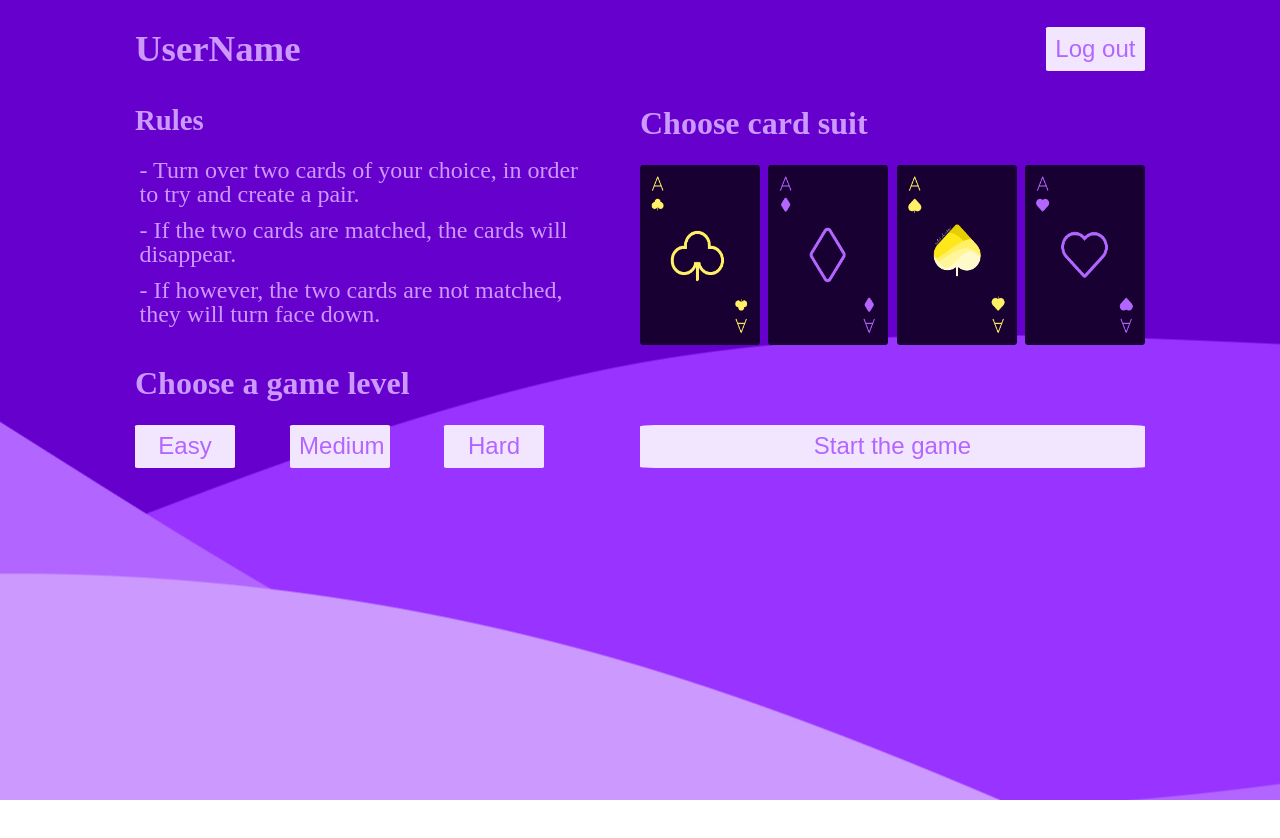
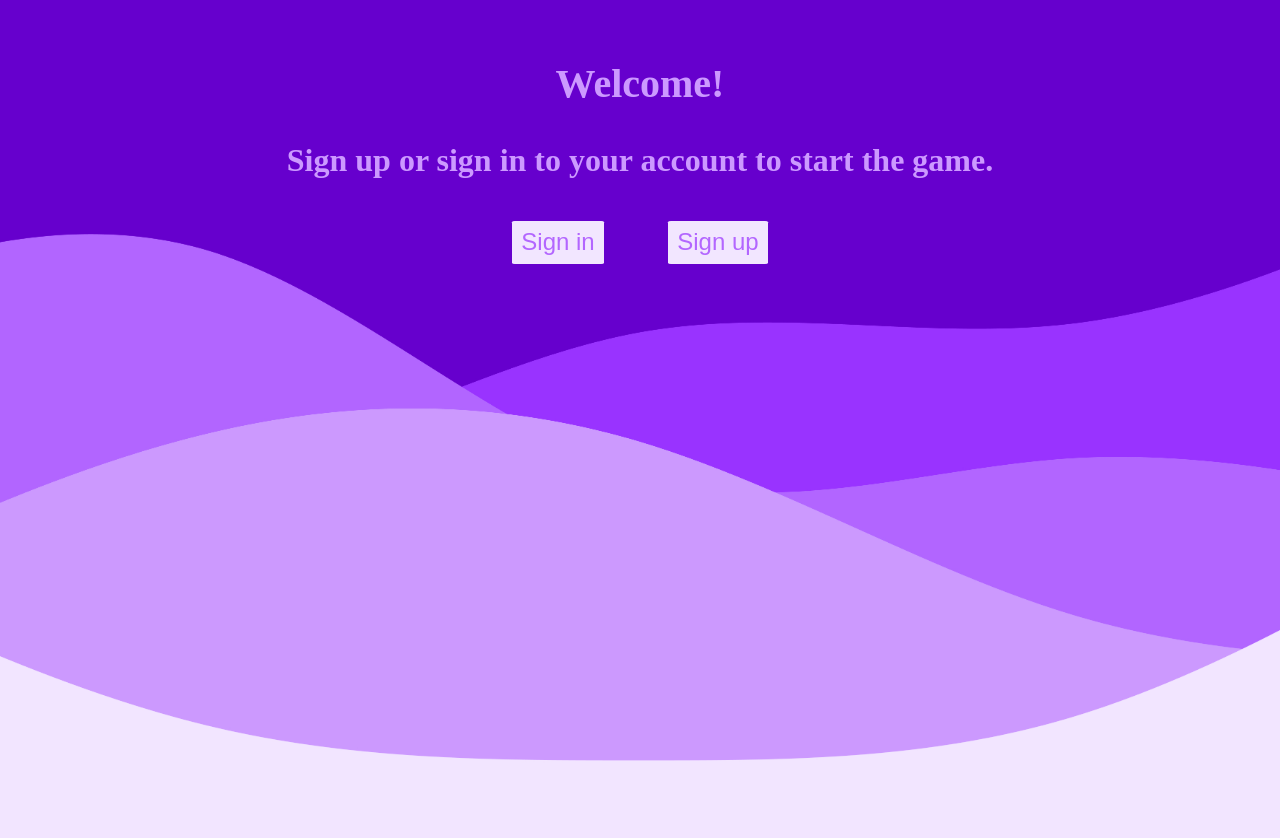
Before and after one commit to Maria-Zinkevich/match-match-game, a React (Create React App) app: page / in a window 1280 px wide. Shown: the top 838 px of the page. Before the commit the page ends 800 px from the top, so only its background shows below. Built offline with nearby package versions, Linux system fonts and the light colour scheme.

Commit message:
feat: add welcome page

```diff
--- a/src/App.js
+++ b/src/App.js
@@ -1,4 +1,4 @@
-// import { WelcomePage } from "./pages/WelcomePage/WelcomePage";
+import { WelcomePage } from "./pages/WelcomePage/WelcomePage";
 import { GamePage } from "./pages/GamePage/GamePage";
 import { BrowserRouter as Router, Route } from "react-router-dom";
 import { GameProvider } from "./store/GameContext";
@@ -8,8 +8,8 @@ export const App = () => {
   return (
     <GameProvider>
       <Router>
-        {/* <Route exact path="/" component={WelcomePage} /> */}
-        <Route exact path="/" component={MainPage} />
+        <Route exact path="/" component={WelcomePage} />
+        {/* <Route exact path="/" component={MainPage} /> */}
       </Router>
     </GameProvider>
   );
--- a/src/pages/WelcomePage/WelcomePage.jsx
+++ b/src/pages/WelcomePage/WelcomePage.jsx
@@ -8,6 +8,7 @@ import {
   Link,
   Redirect,
 } from "react-router-dom";
+import styles from "./welcomePage.module.css";
 
 export const WelcomePage = () => {
   let history = useHistory();
@@ -18,20 +19,22 @@ export const WelcomePage = () => {
   //   const handleLogin = () => {};
 
   return (
-    <>
+    <div className={styles.wrap}>
       <Router>
         <Switch>
           <Route exact path="/">
-            <h1>Hello!</h1>
-            <p>Do you want to play?</p>
-            <p>Let's start!</p>
-
+            <p className={styles.welcomeText}>Welcome!</p>
+            <p className={styles.welcomeText}>
+              Sign up or sign in to your account to start the game.
+            </p>
+            <div className={styles.wrapButtons}>
               <Link to="/signIn">
                 <button type="submit">Sign in</button>
               </Link>
               <Link to="/signUp">
                 <button type="submit">Sign up</button>
               </Link>
+            </div>
           </Route>
           <Route path="/signIn">
             <SignInPage />
@@ -41,37 +44,6 @@ export const WelcomePage = () => {
           </Route>
         </Switch>
       </Router>
-    </>
+    </div>
   );
 };
-
-// import React from "react";
-// import { HandlerButton } from "./HandlerButton";
-
-// export const WelcomePage = () => {
-//   const history = useHistory();
-
-//   const testF = () => {
-//     history.push("/signIn");
-//   };
-//   function PublicPage() {
-//     return <h3>Public</h3>;
-//   }
-//   return (
-//     <Router>
-//       {/* <button onClick={handleClick} type="button" /> */}
-//       <HandlerButton />
-//       <Switch>
-//         <Route exact path="/"></Route>
-//         <Route path="/signIn">
-//           <SignInPage />
-//         </Route>
-//         <Route path="/signUp">
-//           <SignUpPage />
-//         </Route>
-//       </Switch>
-//     </Router>
-//   );
-// };
-
-// export default WelcomePage;
--- /dev/null
+++ b/src/pages/WelcomePage/welcomePage.module.css
@@ -0,0 +1,37 @@
+body {
+    overflow: hidden;
+}
+
+.wrap {
+    display: flex;
+    flex-direction: column;
+    width: 100%;
+    height: 100vh;
+    margin: 0 auto;
+    padding-top: 5%;
+
+    background-image: url(../../images/cover.jpg);
+    background-position: center;
+    background-repeat: no-repeat;
+    background-size: cover;
+
+    overflow: hidden;
+}
+
+.welcomeText {
+    text-align: center;
+    font-size: 2em;
+    font-weight: bold;
+}
+
+.welcomeText:first-child {
+    font-size: 2.5em;
+}
+
+.wrapButtons {
+    margin: 1% auto;
+    width: 80%;
+    max-width: 320px;
+    display: flex;
+    justify-content: space-around;
+}
```
Also changed, not shown: src/pages/WelcomePage/HandlerButton.jsx (deleted, +0 -24 lines). Lines whose indentation alone changed are shown as unchanged.
